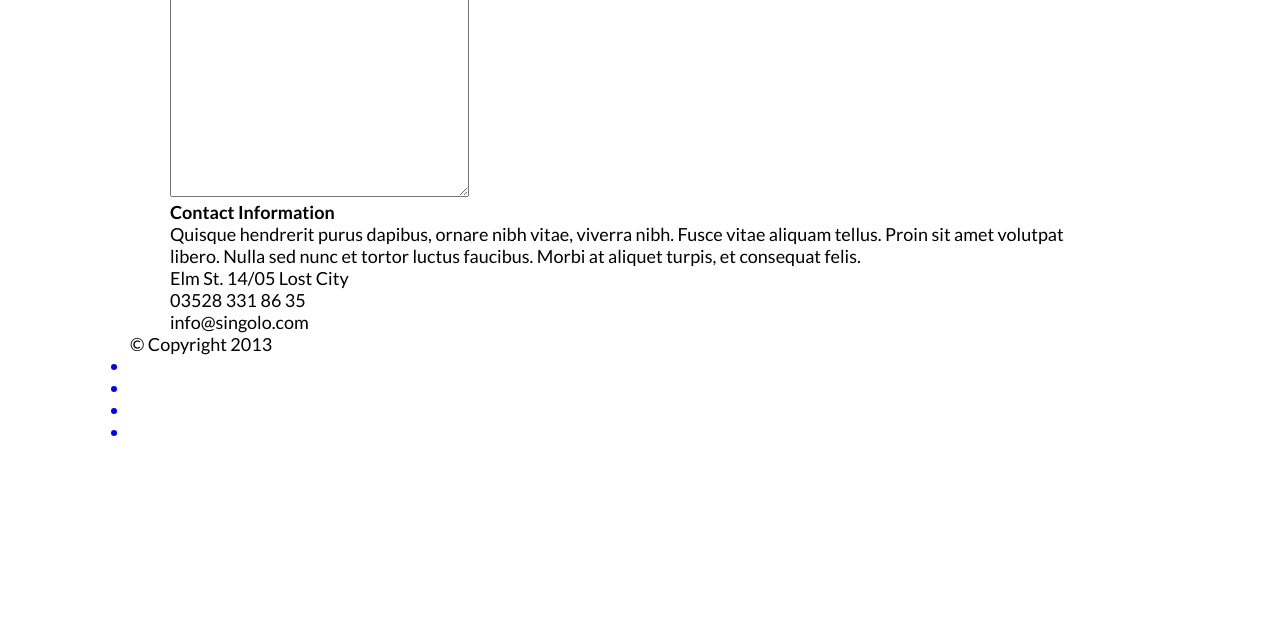
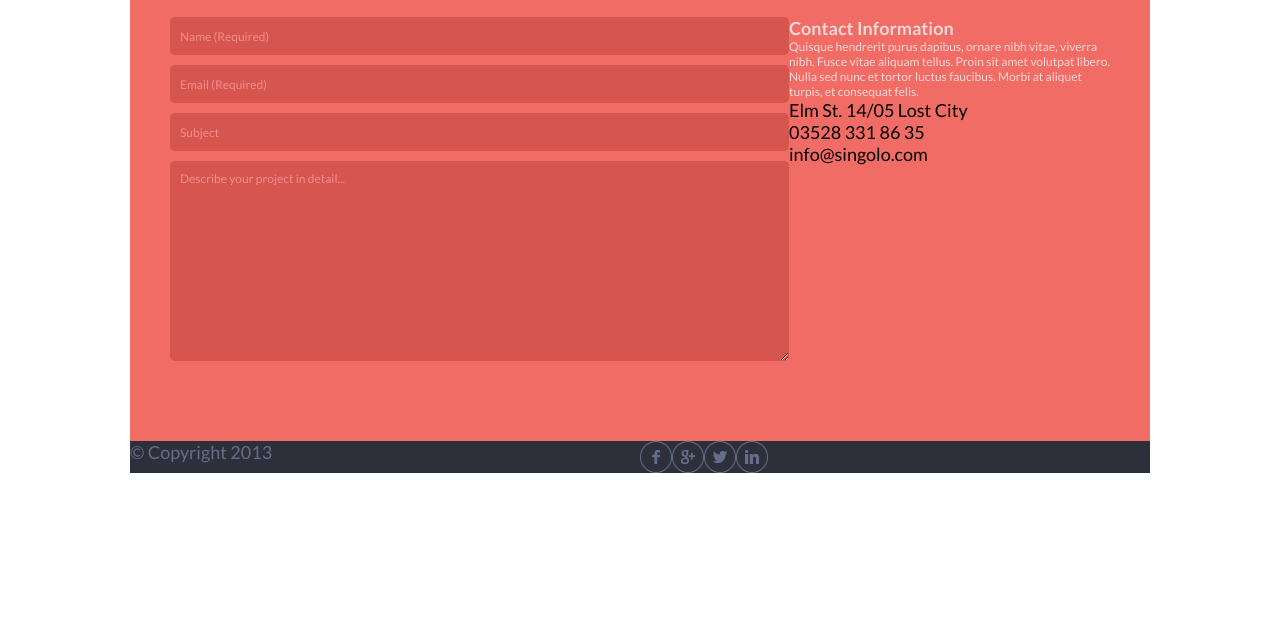
Before and after one commit to shebekocom/singolo, a plain HTML site: page singolo3.html in a window 1280 px wide. Shown: the part 169-800 px from the top of the page. Drawn offline with Linux system fonts and the light colour scheme.

Commit message:
refactor: add styles in singolo 3

```diff
--- a/singolo3.css
+++ b/singolo3.css
@@ -18,4 +18,115 @@
   width: 940px;
   margin: 0 auto;
 }
+
+.contact-form {
+  background-color: #f06c64;
+  padding-top: 66px;
+  padding-bottom: 66px;
+}
+
+.contact-form__heading {
+  font-size: 30px;
+  color: #f0d8d9;
+}
+
+.contact-form__description {
+  margin-top: 20px;
+  color: #f0d8d9;
+  font-size: 18px;
+}
+
+.wrapper__form {
+  display: -webkit-box;
+  display: -ms-flexbox;
+  display: flex;
+  margin-top: 20px;
+}
+
+.form-info__title {
+  font-size: 18px;
+  font-weight: 700;
+  color: #f0d8d9;
+}
+
+.form-info__description {
+  font-size: 12px;
+  color: #f0d8d9;
+}
+
+.footer {
+  background-color: #2d303a;
+}
+
+.wrapper__footer {
+  display: -webkit-box;
+  display: -ms-flexbox;
+  display: flex;
+  color: #666d89;
+  -webkit-box-pack: justify;
+      -ms-flex-pack: justify;
+          justify-content: space-between;
+}
+
+.footer__social {
+  display: -webkit-box;
+  display: -ms-flexbox;
+  display: flex;
+}
+
+.footer__social {
+  width: 32px;
+  height: 32px;
+}
+
+.social__link-fb {
+  background: url("assets/img/Facebook.png");
+}
+
+.social__link-google {
+  background: url("assets/img/Google.png");
+}
+
+.social__link-twitter {
+  background: url("assets/img/Twitter.png");
+}
+
+.social__link-linkedin {
+  background: url("assets/img/LinkedIn.png");
+}
+
+.input_field {
+  width: 619px;
+  height: 38px;
+  border: 0;
+  border-radius: 5px;
+  background-color: #d6564f;
+  font-size: 12px;
+  color: #f48c8f;
+  padding-left: 10px;
+}
+
+.textarea_field {
+  width: 619px;
+  height: 200px;
+  border: 0;
+  border-radius: 5px;
+  background-color: #d6564f;
+  font-size: 12px;
+  color: #f48c8f;
+  padding-left: 10px;
+  padding-top: 10px;
+}
+
+.contact-form__input {
+  margin-bottom: 10px;
+}
+
+.footer__copyright {
+  width: 50%;
+}
+
+.footer__contacts {
+  width: 50%;
+}
 /*# sourceMappingURL=singolo3.css.map */
--- a/singolo3.html
+++ b/singolo3.html
@@ -20,11 +20,11 @@
             </p>
             <div class="wrapper__form">
               <div class="contact-form__form">
-                <p><input type="text" value="Name (Required)" /></p>
-                <p><input type="text" value="Email (Required)" /></p>
-                <p><input type="text" value="Subject" /></p>
-                <p>
-                  <textarea name="" id="" cols="30" rows="10">
+                <p class="contact-form__input"><input class="input_field" type="text" value="Name (Required)" /></p>
+                <p class="contact-form__input"><input class="input_field" type="text" value="Email (Required)" /></p>
+                <p class="contact-form__input"><input class="input_field" type="text" value="Subject" /></p>
+                <p class="contact-form__input">
+                  <textarea class="textarea_field" name="" id="" cols="30" rows="10">
 Describe your project in detail...
 </textarea
                   >
@@ -52,9 +52,15 @@ Describe your project in detail...
           <div class="footer__contacts">
             <ul class="footer__social">
               <a href="#"><li class="footer__social social__link-fb"></li></a>
-              <a href="#"><li class="footer__social social__link-google"></li></a>
-              <a href="#"><li class="footer__social social__link-twitter"></li></a>
-              <a href="#"><li class="footer__social social__link-linkedin"></li></a>
+              <a href="#"
+                ><li class="footer__social social__link-google"></li
+              ></a>
+              <a href="#"
+                ><li class="footer__social social__link-twitter"></li
+              ></a>
+              <a href="#"
+                ><li class="footer__social social__link-linkedin"></li
+              ></a>
             </ul>
           </div>
         </div>
```
